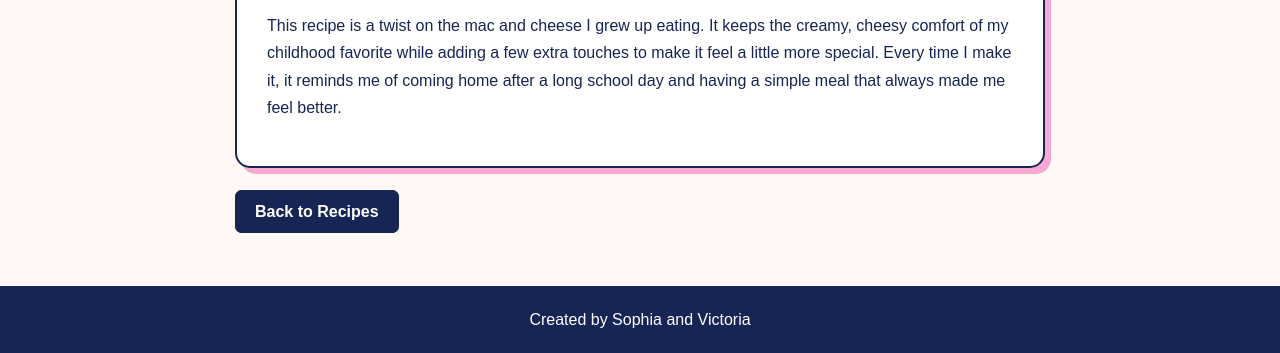
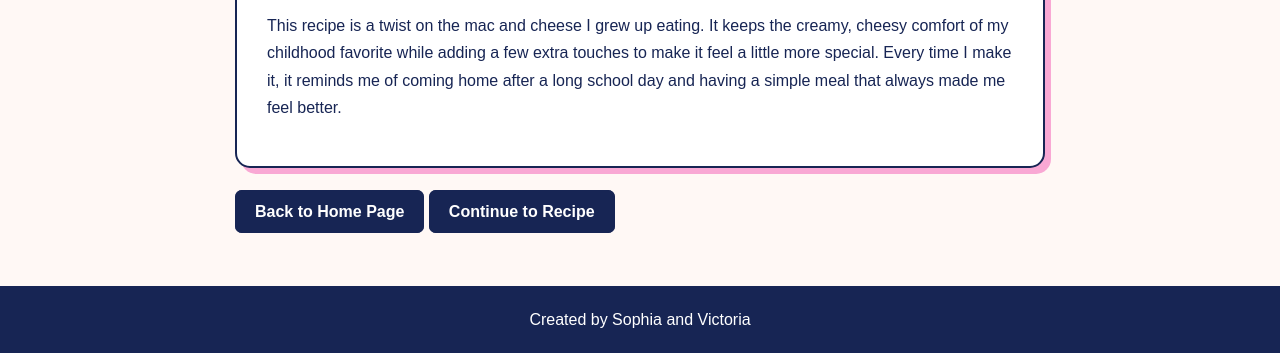
Before and after one commit to sophiasacco5/sophiasacco5.github.io, a plain HTML site: page project/final_project/recipe1.html in a window 1280 px wide. Shown: the part 455-808 px from the top of the page. Drawn offline with Linux system fonts and the light colour scheme.

Commit message:
updated recipe1.html

```diff
--- a/project/final_project/recipe1.html
+++ b/project/final_project/recipe1.html
@@ -34,7 +34,13 @@
             </p>
         </section>
 
-        <a href="index.html" class="start-button">Back to Recipes</a>
+        <section class="button-section">
+            <a href="index.html" class="start-button">Back to Home Page</a>
+
+            <a href="recipe1ing.html" class="start-button">
+                Continue to Recipe
+            </a>
+        </section>
     </main>
 
     <footer>
```
